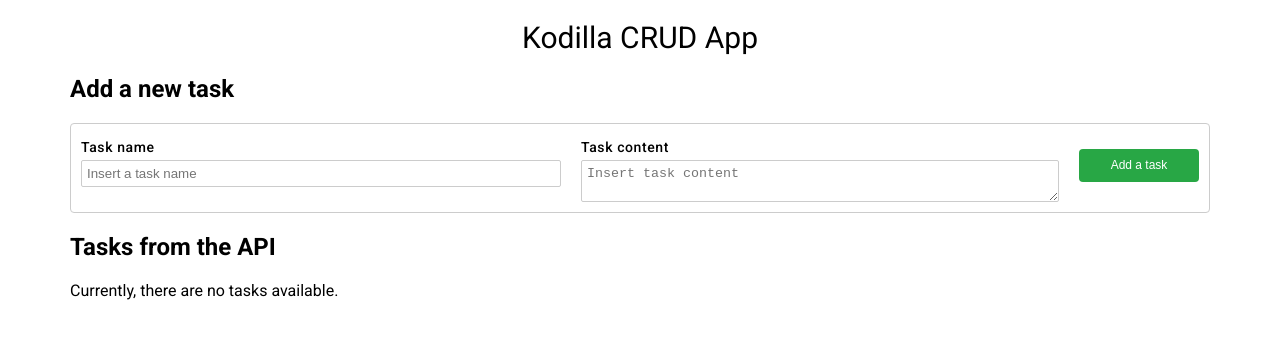
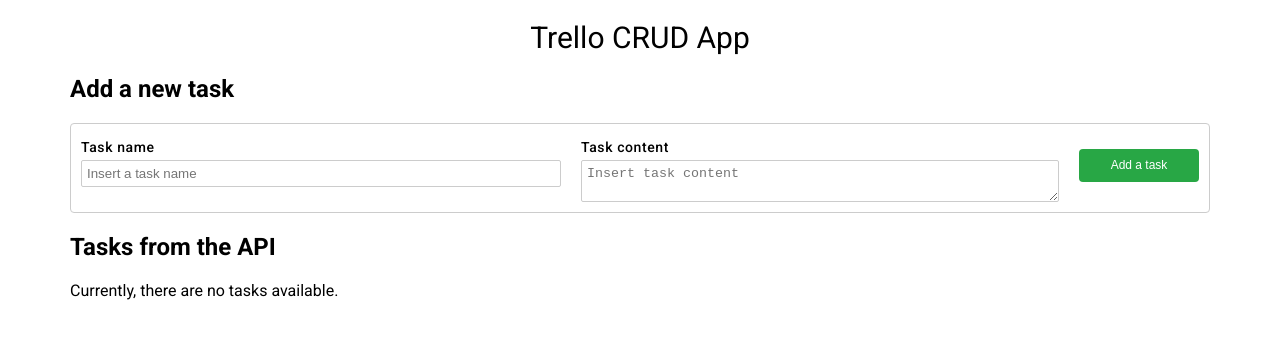
Before and after one commit to sobek21/sobek21.github.io, a plain HTML site: page index.html in a window 1280 px wide. Drawn offline with Linux system fonts and the light colour scheme; no server answers.

Commit message:
Update index.html

```diff
--- a/index.html
+++ b/index.html
@@ -8,7 +8,7 @@
   <link href="https://fonts.googleapis.com/css?family=Roboto:400,400i,500,500i,700,700i&subset=latin-ext" rel="stylesheet">
 </head>
 <body>
-<h1 class="kodilla-heading kodilla-heading--main">Kodilla CRUD App</h1>
+<h1 class="kodilla-heading kodilla-heading--main">Trello CRUD App</h1>
 
 <main class="crud container">
   <section class="datatable">
```
